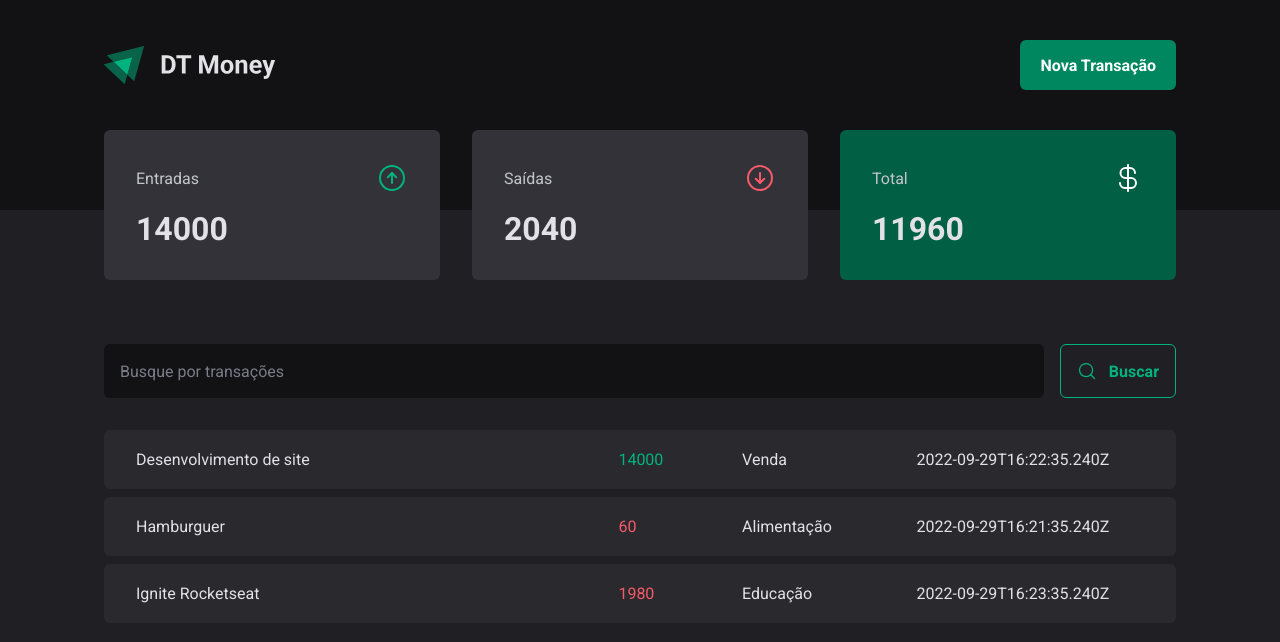
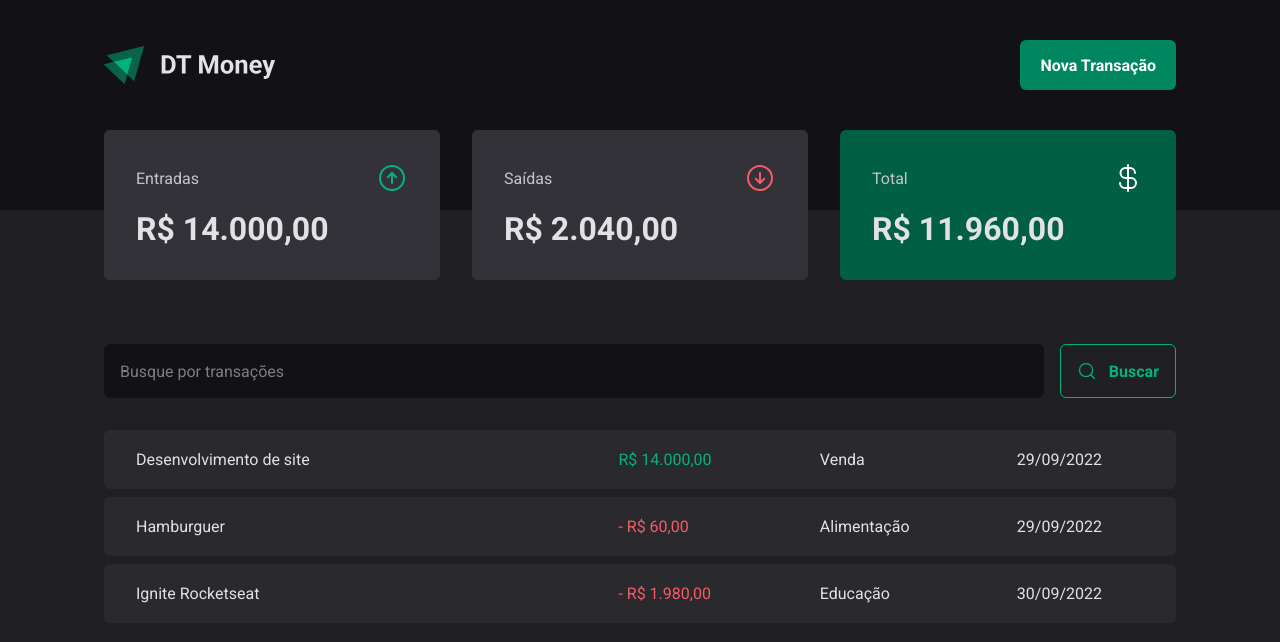
Before and after one commit to fabiomoura-m/dt-money, a React (Vite) app: page / in a window 1280 px wide. Shown: the top 642 px of the page. Built offline with nearby package versions, Linux system fonts and the light colour scheme; data requests are answered from the project's data file.

Commit message:
Conexão com a API - Formatando valores
Utilizado a ferramenta nativa do javascript Intl para formatação da data e valores

```diff
--- a/server.json
+++ b/server.json
@@ -22,7 +22,7 @@
           "type": "outcome",
           "category": "Educação",
           "price": 1980,
-          "createdAt": "2022-09-29T16:23:35.240Z"
+          "createdAt": "2022-09-30T09:23:35.240Z"
       }
   ]
 }
--- a/src/components/Summary/index.tsx
+++ b/src/components/Summary/index.tsx
@@ -2,6 +2,7 @@
 import { useContext } from 'react';
 import { useTheme } from 'styled-components';
 import { TransactionsContext } from '../../contexts/TransactionsContext';
+import { priceFormatter } from '../../utils/formatter';
 import { SummaryCard, SummaryContainer } from './style';
 
 export function Summary() {
@@ -34,21 +35,21 @@
                     <span>Entradas</span>
                     <ArrowCircleUp size={32} color={theme['green-300']} />
                 </header>
-                <strong>{summary.income}</strong>
+                <strong>{priceFormatter.format(summary.income)}</strong>
             </SummaryCard>
             <SummaryCard>
                 <header>
                     <span>Saídas</span>
                     <ArrowCircleDown size={32} color={theme['red-300']} />
                 </header>
-                <strong>{summary.outcome}</strong>
+                <strong>{priceFormatter.format(summary.outcome)}</strong>
             </SummaryCard>
             <SummaryCard variant="green">
                 <header>
                     <span>Total</span>
                     <CurrencyDollar size={32} color={theme.white} />
                 </header>
-                <strong>{summary.total}</strong>
+                <strong>{priceFormatter.format(summary.total)}</strong>
             </SummaryCard>
         </SummaryContainer>
     );
--- a/src/pages/Transactions/index.tsx
+++ b/src/pages/Transactions/index.tsx
@@ -2,6 +2,7 @@
 import { Header } from '../../components/Header';
 import { Summary } from '../../components/Summary';
 import { TransactionsContext } from '../../contexts/TransactionsContext';
+import { dateFormatter, priceFormatter } from '../../utils/formatter';
 import { SearchForm } from './components/SearchForm';
 import {
     PriceHighLight,
@@ -30,11 +31,19 @@
                                         <PriceHighLight
                                             variant={transaction.type}
                                         >
-                                            {transaction.price}
+                                            {transaction.type === 'outcome' &&
+                                                '- '}
+                                            {priceFormatter.format(
+                                                transaction.price
+                                            )}
                                         </PriceHighLight>
                                     </td>
                                     <td>{transaction.category}</td>
-                                    <td>{transaction.createdAt}</td>
+                                    <td>
+                                        {dateFormatter.format(
+                                            new Date(transaction.createdAt)
+                                        )}
+                                    </td>
                                 </tr>
                             );
                         })}
--- /dev/null
+++ b/src/utils/formatter.ts
@@ -0,0 +1,6 @@
+export const dateFormatter = new Intl.DateTimeFormat('pt-BR');
+
+export const priceFormatter = new Intl.NumberFormat('pt-BR', {
+    style: 'currency',
+    currency: 'BRL'
+});
```
